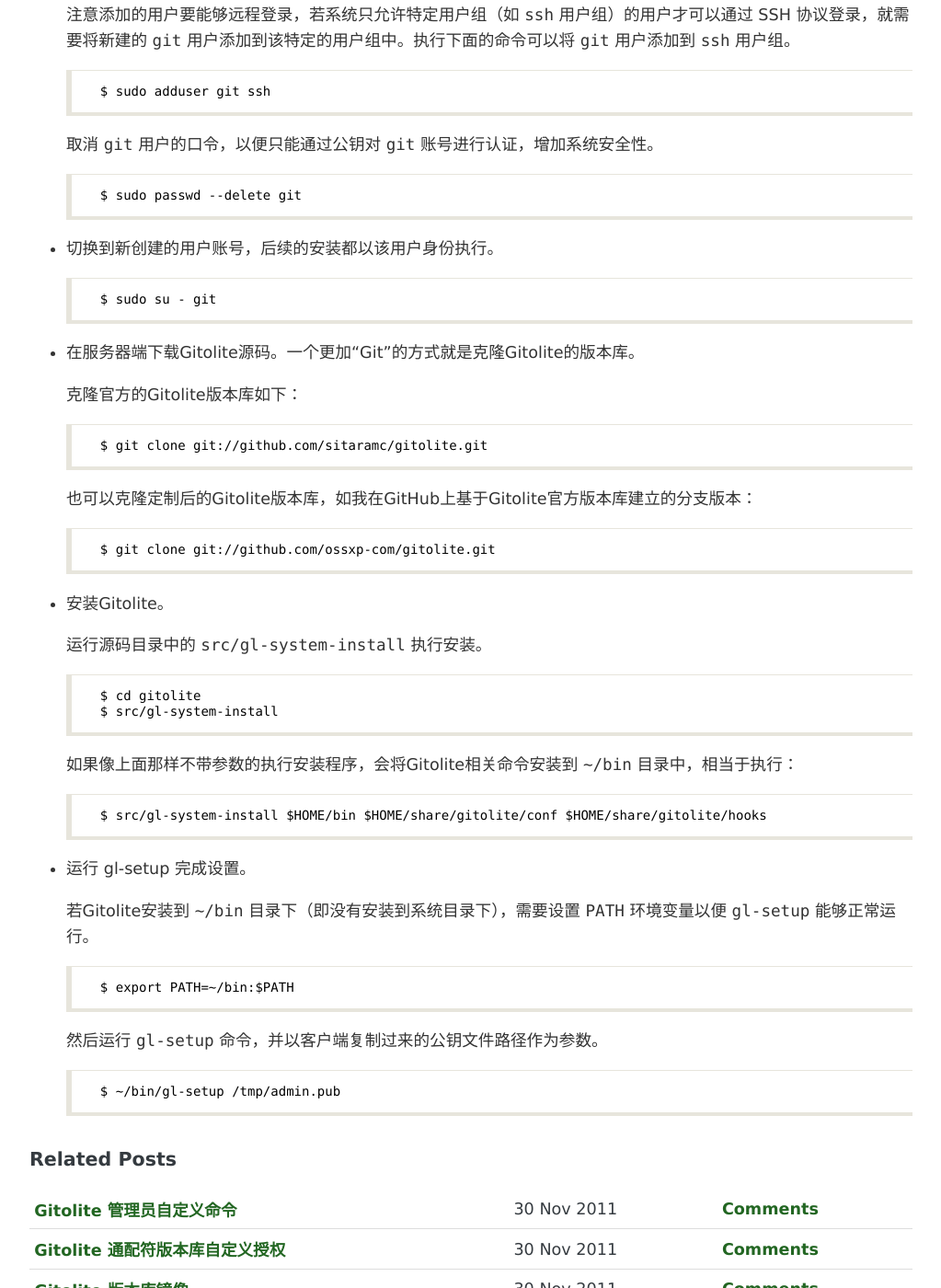
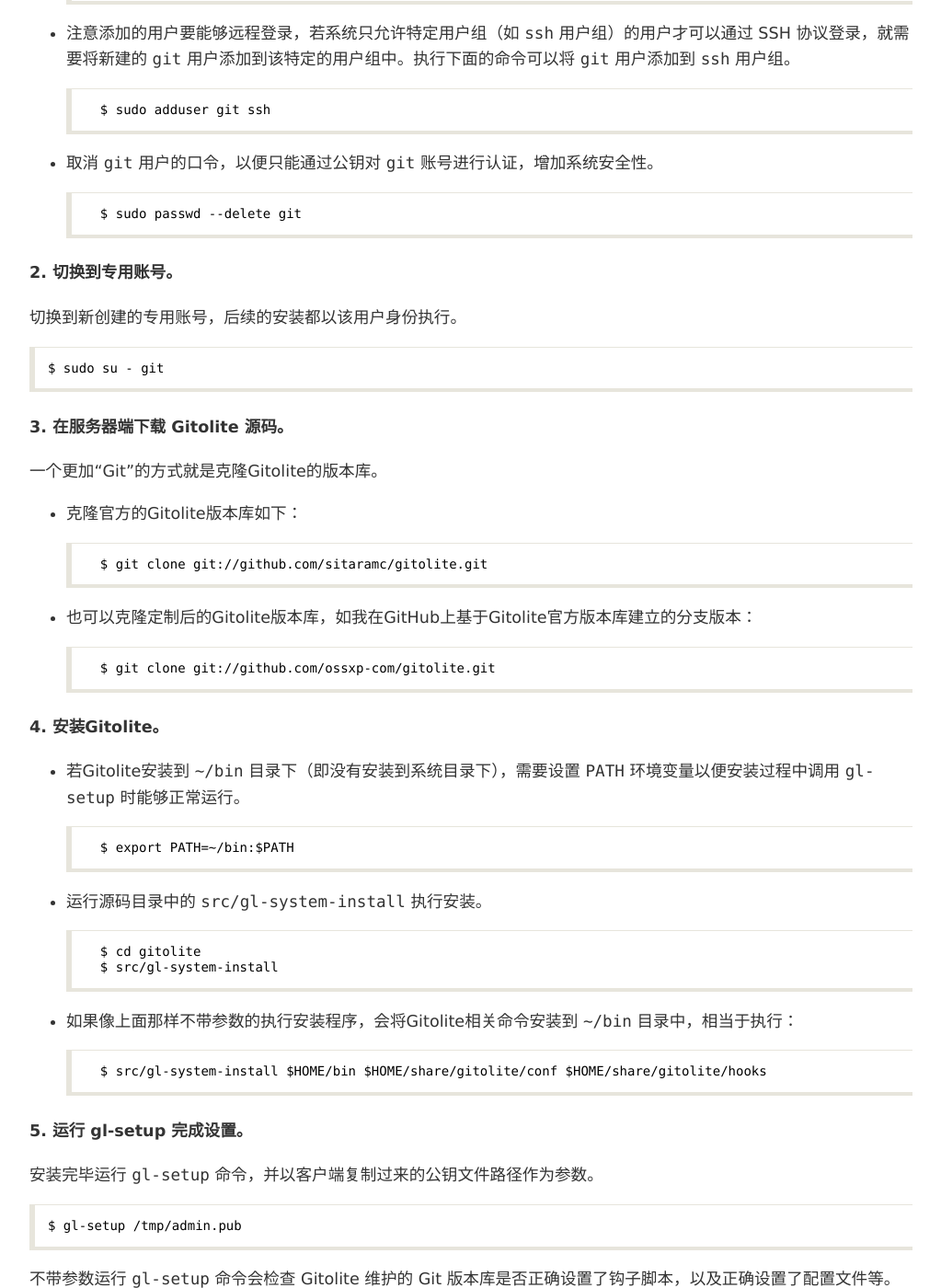
Before and after one commit to gotgit/gotgit.github.com, a Jekyll site: the page built from _posts/2011-11-30-02-gitolite-install.md, in a window 1280 px wide and 1400 px high, scrolled down 2505 px. Shown: the whole window at 92% size, without its empty margins (128-1151 px from the left). Built offline with Jekyll 4.4.1, drawn with Linux system fonts in a browser that asks for light colours; Markdown is read by kramdown in place of the engine named in the settings; comment, search, counter and statistics services are not loaded; some of the changed text lies outside the part shown.

Commit message:
Fix markdown syntax flaw.

```diff
--- a/_posts/2011-11-30-02-gitolite-install.md
+++ b/_posts/2011-11-30-02-gitolite-install.md
@@ -3,8 +3,11 @@
 title: "Gitolite 客户端发起安装模式被取消"
 ---
 
-安装 Gitolite
-==============
+说明：正如 [Gitolite 官网所言][notes-install-from-client]，虽然从客户端发起安装很酷，也曾经是唯一的安装方式，
+但是管理员维护两套不同公钥让技术支持不堪重负，最终在 Gitolite 2.1 版本取消了这种由客户端发起安装的安装方式，
+这也让书中近三页纸（P415-P417）报废。本篇博客对 Gitolite 的安装过程做了更新，将在《Git权威指南》第二版中替换原有内容。
+
+---
 
 安装Gitolite（2.1版本）对服务器的要求是：
 
@@ -16,8 +19,7 @@
 
 注意：老版本的Gitolite提供了一种从客户端发起安装的模式，但该安装模式需要管理员维护两套不同公钥/私钥对（一个公钥用于无口令登录服务器以安装和更新软件，另外一个公钥用于克隆和推送 gitolite-admin 版本库），稍嫌复杂，在2.1之后的Gitolite取消了这种安装模式。
 
-安装之前
-------------
+### 安装之前 ###
 
 Gitolite搭建的Git服务器是以SSH公钥认证为基础的，无论是普通Git用户还是Gitolite的管理员都通过公钥认证访问Gitolite服务器。在Gitolite的安装过程中需要提供管理员公钥，以便在Gitolite安装完毕后管理员能够远程克隆 `gitolite-admin` 版本库（仅对管理员授权），对Gitolite服务器进行管理——添加新用户和为用户添加授权。
 
@@ -37,8 +39,7 @@
 
         $ scp ~/.ssh/id_rsa.pub server:/tmp/admin.pub
 
-以发布包形式安装
----------------------
+### 以发布包形式安装 ###
 
 常见的Linux发行版都包含了Gitolite软件包，安装Gitolite使用如下命令：
 
@@ -67,58 +68,63 @@
 
 Debian等平台会在安装过程中（或运行 `sudo dpkg-reconfigure gitolite` 命令时），开启配置界面要求用户输入Gitolite专用账号、Git版本库根目录、管理员公钥文件名，然后自动执行 `gl-setup` 完成设置。
 
-从源代码开始安装
----------------------
+### 从源代码开始安装 ###
 
 如果想在系统中部署多个Gitolite实例，希望部署最新的Gitolite版本，或者希望安装自己或他人对Gitolite的定制版本，就要采用从源代码进行Gitolite部署。
 
-* 创建专用系统账号。
+#### 1. 创建专用系统账号。 ####
 
-    首先需要在服务器上创建Gitolite专用帐号。因为所有用户都要通过此帐号访问Git版本库，为方便易记一般选择更为简练的 `git` 作为专用帐号名称。
+* 首先需要在服务器上创建Gitolite专用帐号。因为所有用户都要通过此帐号访问Git版本库，为方便易记一般选择更为简练的 `git` 作为专用帐号名称。
 
         $ sudo adduser --system --group --shell /bin/bash git
 
-    注意添加的用户要能够远程登录，若系统只允许特定用户组（如 `ssh` 用户组）的用户才可以通过 SSH 协议登录，就需要将新建的 `git` 用户添加到该特定的用户组中。执行下面的命令可以将 `git` 用户添加到 `ssh` 用户组。
+* 注意添加的用户要能够远程登录，若系统只允许特定用户组（如 `ssh` 用户组）的用户才可以通过 SSH 协议登录，就需要将新建的 `git` 用户添加到该特定的用户组中。执行下面的命令可以将 `git` 用户添加到 `ssh` 用户组。
 
         $ sudo adduser git ssh
 
-    取消 `git` 用户的口令，以便只能通过公钥对 `git` 账号进行认证，增加系统安全性。
+* 取消 `git` 用户的口令，以便只能通过公钥对 `git` 账号进行认证，增加系统安全性。
 
         $ sudo passwd --delete git
 
-* 切换到新创建的用户账号，后续的安装都以该用户身份执行。
+#### 2. 切换到专用账号。 ####
 
-        $ sudo su - git
+切换到新创建的专用账号，后续的安装都以该用户身份执行。
 
-* 在服务器端下载Gitolite源码。一个更加“Git”的方式就是克隆Gitolite的版本库。
+    $ sudo su - git
 
-   克隆官方的Gitolite版本库如下：
+#### 3. 在服务器端下载 Gitolite 源码。 ####
+
+一个更加“Git”的方式就是克隆Gitolite的版本库。
+
+* 克隆官方的Gitolite版本库如下：
 
         $ git clone git://github.com/sitaramc/gitolite.git
 
-   也可以克隆定制后的Gitolite版本库，如我在GitHub上基于Gitolite官方版本库建立的分支版本：
+* 也可以克隆定制后的Gitolite版本库，如我在GitHub上基于Gitolite官方版本库建立的分支版本：
 
         $ git clone git://github.com/ossxp-com/gitolite.git
 
-* 安装Gitolite。
+#### 4. 安装Gitolite。 ####
 
-    运行源码目录中的 `src/gl-system-install` 执行安装。
+* 若Gitolite安装到 `~/bin` 目录下（即没有安装到系统目录下），需要设置 `PATH` 环境变量以便安装过程中调用 `gl-setup` 时能够正常运行。
+
+        $ export PATH=~/bin:$PATH
+
+* 运行源码目录中的 `src/gl-system-install` 执行安装。
 
         $ cd gitolite
         $ src/gl-system-install
 
-    如果像上面那样不带参数的执行安装程序，会将Gitolite相关命令安装到 `~/bin` 目录中，相当于执行：
-
+* 如果像上面那样不带参数的执行安装程序，会将Gitolite相关命令安装到 `~/bin` 目录中，相当于执行：
 
         $ src/gl-system-install $HOME/bin $HOME/share/gitolite/conf $HOME/share/gitolite/hooks
 
-* 运行 gl-setup 完成设置。
+#### 5. 运行 gl-setup 完成设置。 ####
 
-    若Gitolite安装到 `~/bin` 目录下（即没有安装到系统目录下），需要设置 `PATH` 环境变量以便 `gl-setup` 能够正常运行。
+安装完毕运行 `gl-setup` 命令，并以客户端复制过来的公钥文件路径作为参数。
 
+    $ gl-setup /tmp/admin.pub
 
-        $ export PATH=~/bin:$PATH
+不带参数运行 `gl-setup` 命令会检查 Gitolite 维护的 Git 版本库是否正确设置了钩子脚本，以及正确设置了配置文件等。对于通过服务器端拷贝方式导入 Gitolite 中的 Git 版本库，只有经过此操作才能正确运行。
 
-    然后运行 `gl-setup` 命令，并以客户端复制过来的公钥文件路径作为参数。
-
-        $ ~/bin/gl-setup /tmp/admin.pub
+[notes-install-from-client]: https://github.com/sitaramc/gitolite/blob/2056c959177df094574c3928fb1ef51fe8e32757/doc/1-INSTALL.mkd#_appendix_a_the_from_client_method "Notes on obsolte install from client"
```
Also changed, not shown: _posts/2011-11-30-01-gitolite-v2.2-update.md (+2 -2 lines), _posts/2011-11-30-03-gitolite-mirror.md (+20 -12 lines), _posts/2011-11-30-04-gitolite-getperms-setperms.md (+7 -4 lines), _posts/2011-11-30-05-gitolite-adc.md (+19 -12 lines).
